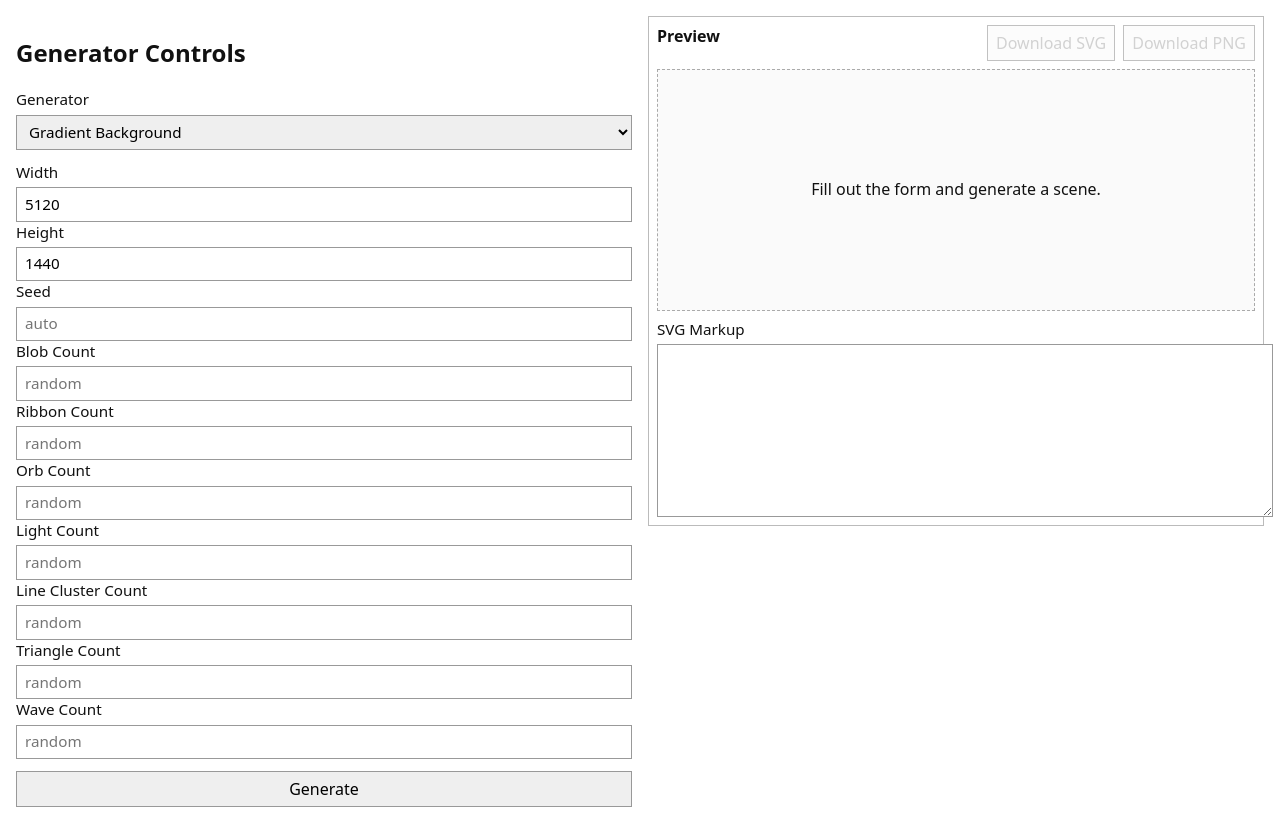
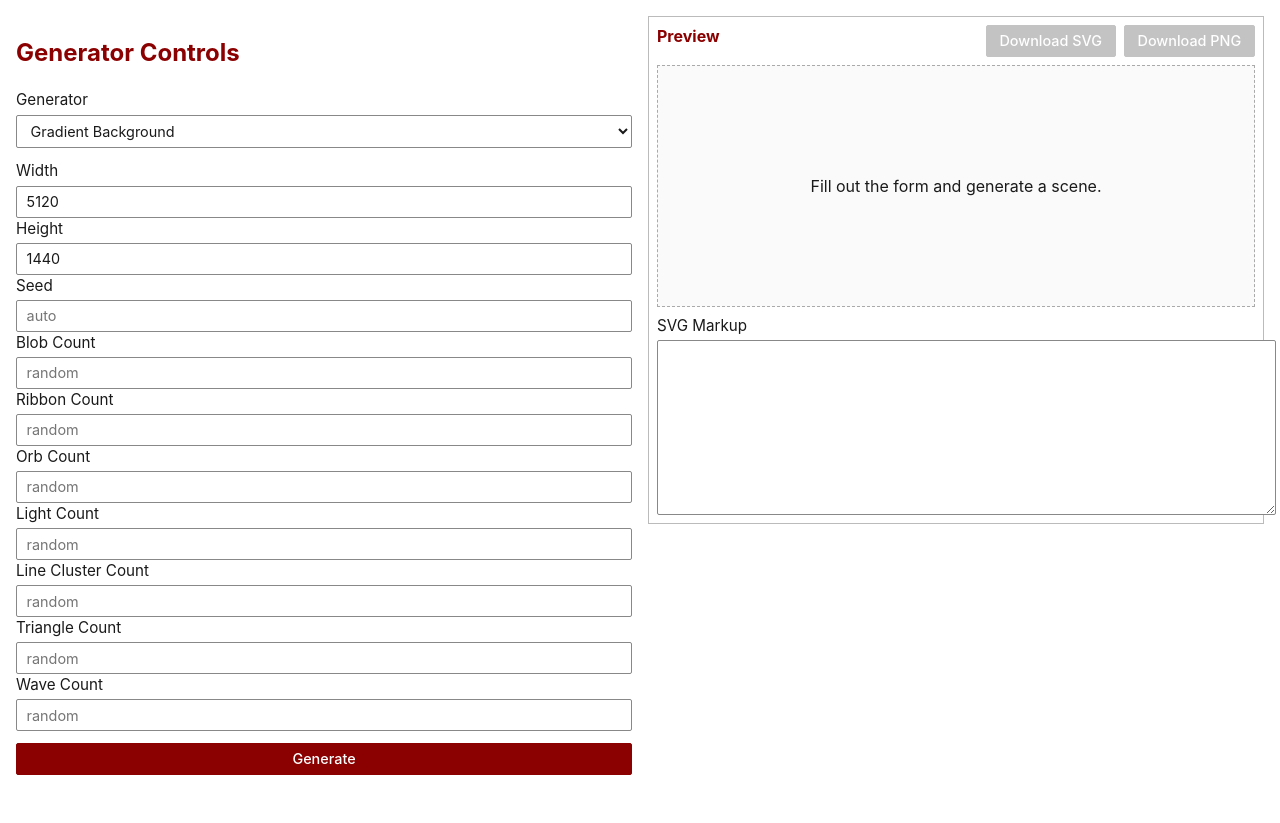
Before and after one commit to risajef/background-generator, a website: page web/index.html in a window 1280 px wide. After the commit the page ends 800 px from the top, so only its background shows below. Drawn offline with Linux system fonts and the light colour scheme.

Commit message:
Unify style

```diff
--- a/web/index.html
+++ b/web/index.html
@@ -1,11 +1,12 @@
 <!DOCTYPE html>
-<html lang="en">
+<html lang="en" data-theme="amethyst">
   <head>
     <meta charset="utf-8" />
     <title>Background Generator Playground</title>
     <meta name="viewport" content="width=device-width, initial-scale=1" />
+    <link rel="stylesheet" href="../../../theme/risajef-theme.css" />
   </head>
-  <body>
+  <body class="rjs-styled">
     <link rel="stylesheet" href="./styles.css" />
     <main>
       <section>
--- a/web/styles.css
+++ b/web/styles.css
@@ -1,11 +1,17 @@
 :root {
-    font-family: system-ui, sans-serif;
+    font-family: 'Inter', Arial, Helvetica, sans-serif;
     line-height: 1.4;
 }
 
 body {
     margin: 1rem;
-    color: #111;
+    color: #1A1A1A;
+    background-color: #FFFFFF;
+}
+
+h1, h2, h3, h4, strong {
+    font-family: 'Gidole', 'Inter', Arial, sans-serif;
+    color: #8B0000;
 }
 
 main {
@@ -21,8 +27,10 @@ form {
 }
 
 fieldset {
-    border: 1px solid #bbb;
+    border: 1px solid #888888;
+    border-radius: 2px;
     padding: 0.75rem;
+    background: #FFFFFF;
 }
 
 label {
@@ -30,24 +38,52 @@ label {
     flex-direction: column;
     gap: 0.25rem;
     font-size: 0.95rem;
+    color: #1A1A1A;
 }
 
 input,
 select,
-button,
 textarea {
-    font: inherit;
-    padding: 0.35rem 0.5rem;
-    border: 1px solid #999;
+    font-family: 'Inter', Arial, sans-serif;
+    font-size: 0.9rem;
+    padding: 0.4rem 0.6rem;
+    border: 1px solid #888888;
+    border-radius: 2px;
+    background-color: #FFFFFF;
+    color: #1A1A1A;
+    outline: none;
+}
+
+input:focus,
+select:focus,
+textarea:focus {
+    border-color: #8B0000;
+    box-shadow: 0 0 0 1px #8B0000;
 }
 
 button {
+    font-family: 'Inter', Arial, sans-serif;
+    font-size: 0.9rem;
+    font-weight: 500;
+    padding: 0.4rem 0.8rem;
+    border: 1px solid #8B0000;
+    border-radius: 2px;
+    background-color: #8B0000;
+    color: #FFFFFF;
     cursor: pointer;
+    transition: background-color 0.15s ease;
+}
+
+button:hover:not(:disabled) {
+    background-color: #A11212;
+    border-color: #A11212;
 }
 
 button:disabled {
     cursor: not-allowed;
-    opacity: 0.6;
+    opacity: 0.5;
+    background-color: #888888;
+    border-color: #888888;
 }
 
 .preview-panel {
```
